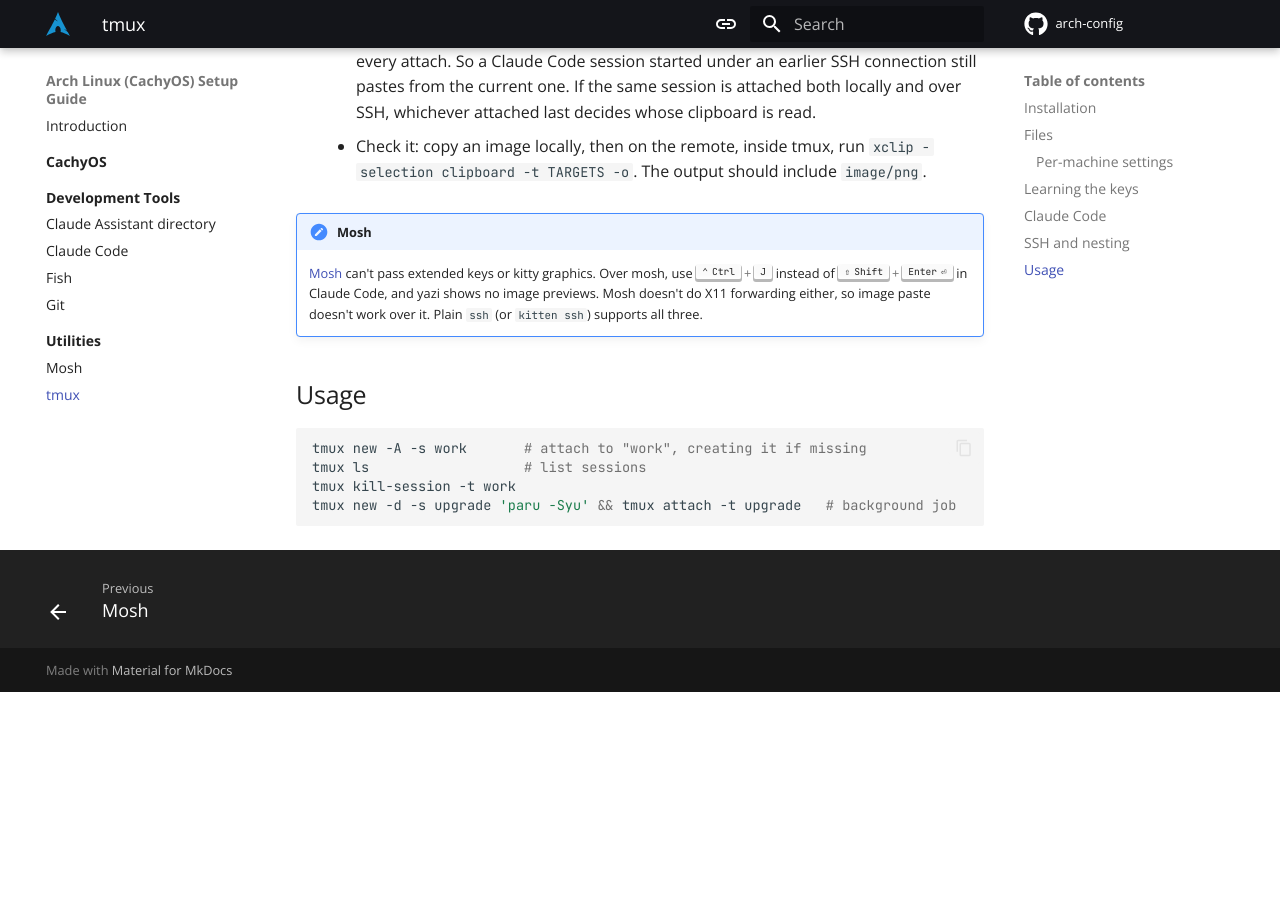
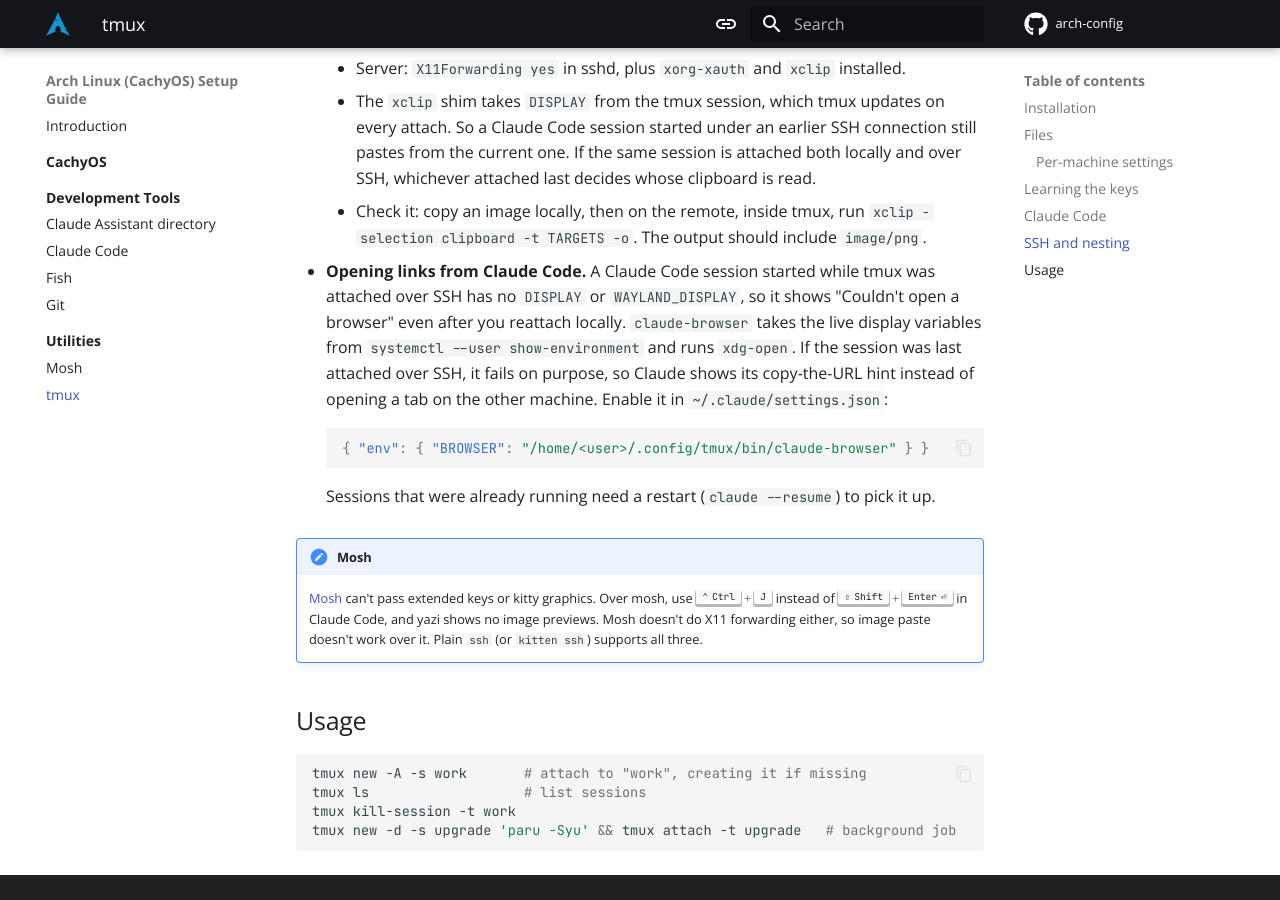
Before and after one commit to tahmidul612/arch-config, an MkDocs documentation site: the page built from docs/Utilities/tmux.md, in a window 1280 px wide and 900 px high, scrolled down 3992 px. Built offline with MkDocs 1.6.1 and Material for MkDocs 9.7.7, drawn with Linux system fonts in a browser that asks for light colours; plug-ins that fetch from the network failed and are left out; comment, search, counter and statistics services are not loaded; before the commit the page ends 4684 px from its top, so only the background shows below that; some of the changed text lies outside the part shown.

Commit message:
feat(tmux): let Claude Code open links from long-running sessions
A Claude Code session started while tmux was attached over SSH has no
DISPLAY/WAYLAND_DISPLAY and fails with "Couldn't open a browser" even
after reattaching locally. Add a claude-browser wrapper (set as BROWSER
in Claude settings) that takes the display variables from the systemd
user environment and runs xdg-open, and refuses when the session was
last attached over SSH.

tmux.conf: refresh SSH_CLIENT/SSH_TTY and the KDE session vars on
attach, and use set -g so reloading no longer appends duplicates to
update-environment.

Co-Authored-By: Claude Opus 5.5 <noreply@anthropic.com>
Claude-Session: https://claude.ai/code/session_01DfNZy6nqfXWYWjSmpzLCKR

````diff
--- a/docs/Utilities/tmux.md
+++ b/docs/Utilities/tmux.md
@@ -51,6 +51,7 @@ Finally, wire the agent sidebar into Claude Code (once per machine):
 | `dotfiles/tmux/cheatsheet.tsv` | `~/.config/tmux/` | Curated cheatsheet entries, including plugin keys |
 | `dotfiles/tmux/cheatsheet.sh` | `~/.config/tmux/` | fzf viewer for the cheatsheet plus live bindings |
 | `dotfiles/tmux/bin/xclip` | `~/.config/tmux/bin/` | xclip shim so pasting images over SSH keeps working after a reconnect (see below) |
+| `dotfiles/tmux/bin/claude-browser` | `~/.config/tmux/bin/` | `BROWSER` for Claude Code, so links open locally from a long-running session (see below) |
 | `dotfiles/fish/conf.d/clip-shim.fish` | `~/.config/fish/conf.d/` | Puts that shim first in `PATH` |
 | `dotfiles/fish/conf.d/tmux-ssh-attach.fish` | `~/.config/fish/conf.d/` | Auto-attach on interactive SSH login |
 | `dotfiles/fish/conf.d/tmux-kitty-attach.fish` | `~/.config/fish/conf.d/` | Auto-attach in every new local kitty window |
@@ -110,6 +111,14 @@ tmux 3.8 also has native floating panes: ++ctrl+b++ ++asterisk++ opens one, ++ct
     - The `xclip` shim takes `DISPLAY` from the tmux session, which tmux updates on every attach. So a Claude Code session started under an earlier SSH connection still pastes from the current one. If the same session is attached both locally and over SSH, whichever attached last decides whose clipboard is read.
     - Check it: copy an image locally, then on the remote, inside tmux, run `xclip -selection clipboard -t TARGETS -o`. The output should include `image/png`.
 
+- **Opening links from Claude Code.** A Claude Code session started while tmux was attached over SSH has no `DISPLAY` or `WAYLAND_DISPLAY`, so it shows "Couldn't open a browser" even after you reattach locally. `claude-browser` takes the live display variables from `systemctl --user show-environment` and runs `xdg-open`. If the session was last attached over SSH, it fails on purpose, so Claude shows its copy-the-URL hint instead of opening a tab on the other machine. Enable it in `~/.claude/settings.json`:
+
+    ```json
+    { "env": { "BROWSER": "/home/<user>/.config/tmux/bin/claude-browser" } }
+    ```
+
+    Sessions that were already running need a restart (`claude --resume`) to pick it up.
+
 !!! note "Mosh"
     [Mosh](mosh.md) can't pass extended keys or kitty graphics. Over mosh, use ++ctrl+j++ instead of ++shift+enter++ in Claude Code, and yazi shows no image previews. Mosh doesn't do X11 forwarding either, so image paste doesn't work over it. Plain `ssh` (or `kitten ssh`) supports all three.
 
````
Also changed, not shown: 3 other files.
